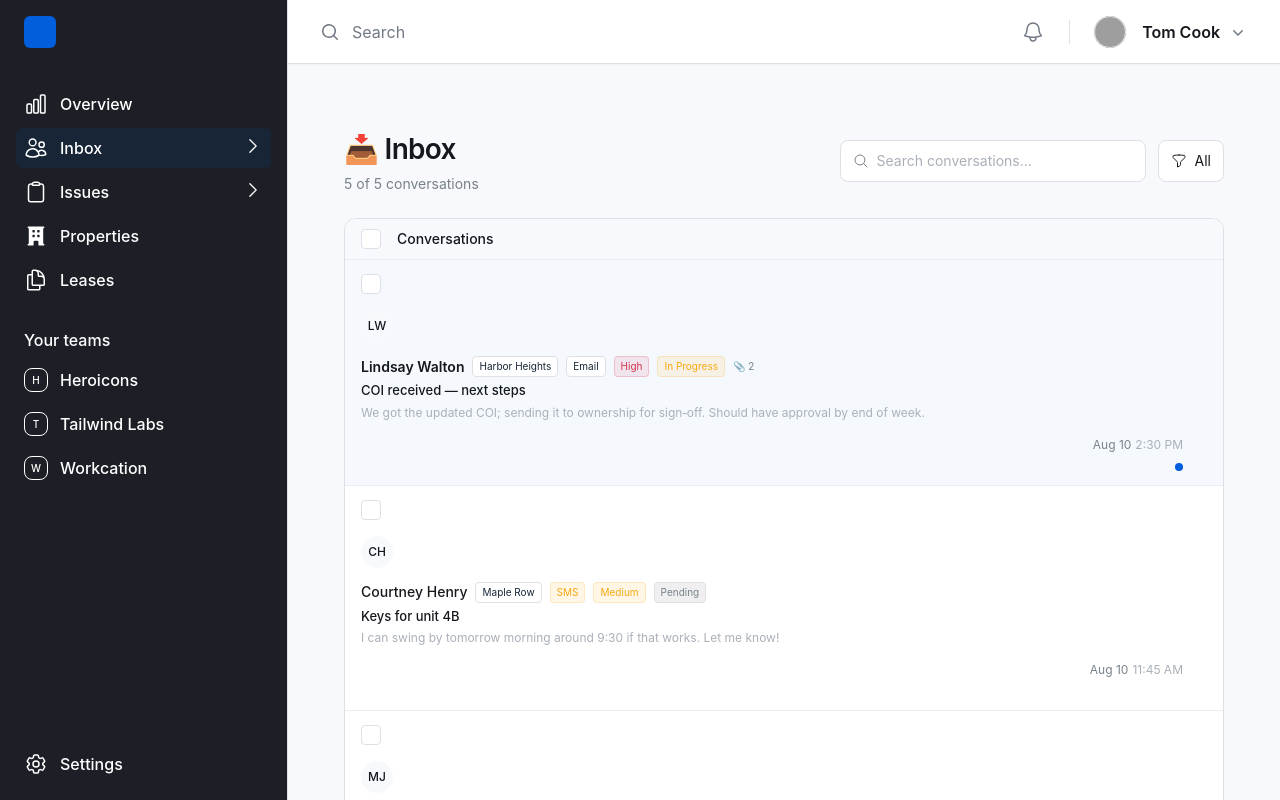
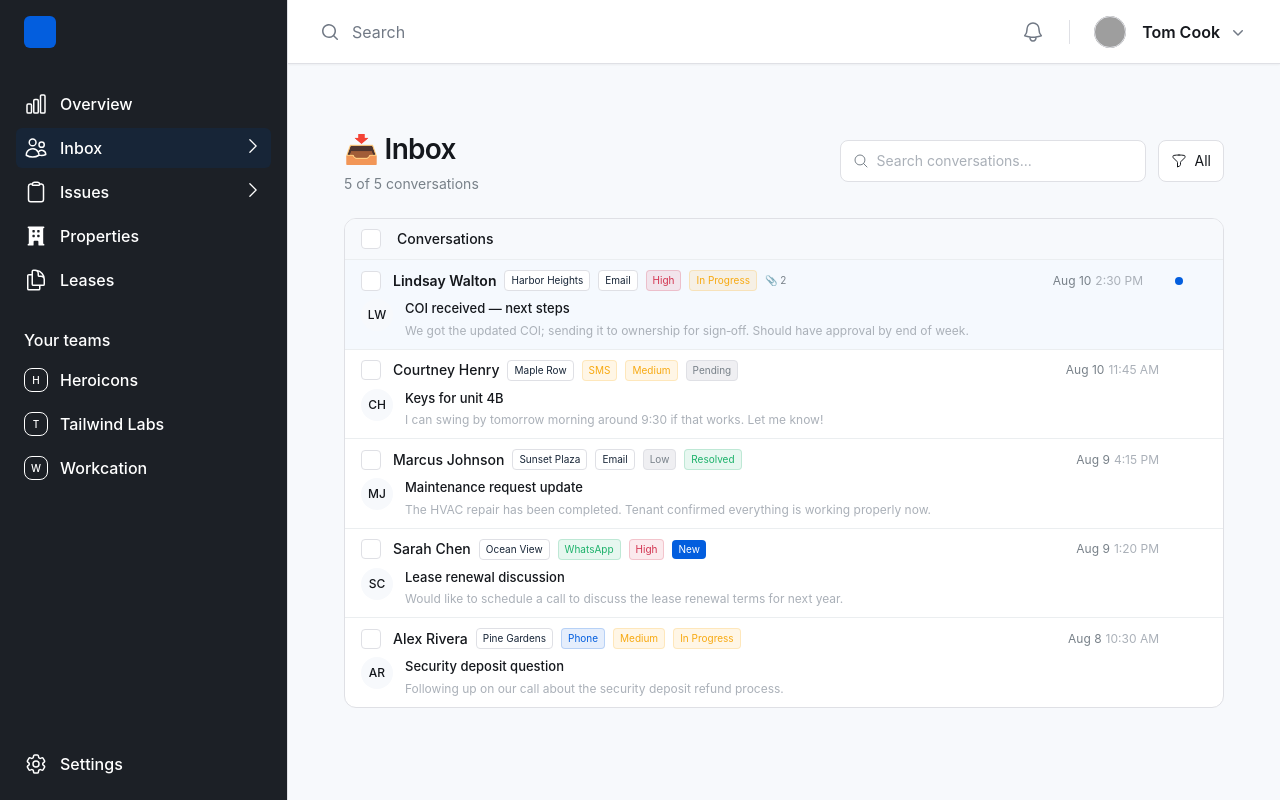
Before and after one commit to jrh275/Tailwind-Test, a Next.js app: page /inbox in a window 1280 px wide. Shown: the top 800 px of the page. Built offline with nearby package versions, Linux system fonts and the light colour scheme; grey boxes are pictures that could not be loaded.

Commit message:
Inbox change

```diff
--- a/src/app/(app)/inbox/page.tsx
+++ b/src/app/(app)/inbox/page.tsx
@@ -345,31 +345,27 @@ export default function InboxPage() {
           {filteredThreads.map((thread) => (
             <li key={thread.id} className="group">
               <div
-                className={`grid grid-cols-[auto,auto,1fr,auto] items-start gap-3 px-4 py-2.5 hover:bg-base-faint ${
+                className={`space-y-2 px-4 py-2.5 hover:bg-base-faint ${
                   thread.unread ? "bg-[rgba(3,94,222,0.04)]" : ""
                 } ${selectedThreads.has(thread.id) ? "bg-brand-royal/5" : ""}`}
               >
+                {/* Top row: checkbox + name/badges + actions */}
+                <div className="flex items-center justify-between gap-3">
+                  <div className="flex items-center gap-3">
                     {/* Checkbox */}
                     <button
                       onClick={() => toggleThreadSelection(thread.id)}
-                  className="mt-1 flex h-5 w-5 items-center justify-center rounded border border-base-cloudy bg-base-white hover:bg-base-faint"
+                      className="flex h-5 w-5 items-center justify-center rounded border border-base-cloudy bg-base-white hover:bg-base-faint"
                     >
                       {selectedThreads.has(thread.id) && (
                         <CheckIcon className="h-3 w-3 text-brand-royal" />
                       )}
                     </button>
 
-                {/* Avatar */}
-                <div className="mt-1 flex h-8 w-8 items-center justify-center rounded-full bg-base-faint text-xs font-medium text-typography-midnight">
-                  {initials(thread.from)}
-                </div>
-
-                {/* Content */}
-                <div className="min-w-0 space-y-1 pt-0.5">
-                  {/* Header row */}
+                    {/* Name and badges */}
                     <div className="flex items-center gap-2">
                       <span
-                      className={`truncate text-sm ${
+                        className={`text-sm ${
                           thread.unread ? "font-semibold" : "font-medium"
                         } text-typography-midnight`}
                       >
@@ -416,20 +412,9 @@ export default function InboxPage() {
                         </span>
                       )}
                     </div>
-
-                  {/* Subject */}
-                  <div className="truncate text-[13px] font-medium text-typography-midnight">
-                    {thread.subject}
                   </div>
 
-                  {/* Snippet */}
-                  <p className="truncate text-xs text-typography-rainy">
-                    {thread.snippet}
-                  </p>
-                </div>
-
-                {/* Right column */}
-                <div className="mt-1 flex flex-col items-end gap-1.5">
+                  {/* Right actions */}
                   <div className="flex items-center gap-2">
                     <span className="whitespace-nowrap text-xs text-typography-foggy">
                       {thread.date}
@@ -450,9 +435,7 @@ export default function InboxPage() {
                         <StarIcon className="h-4 w-4 text-typography-foggy hover:text-contextual-pumpkin" />
                       )}
                     </button>
-                  </div>
 
-                  <div className="flex items-center gap-2">
                     {thread.unread && (
                       <span className="h-2 w-2 rounded-full bg-brand-royal" />
                     )}
@@ -460,6 +443,27 @@ export default function InboxPage() {
                     <button className="opacity-0 group-hover:opacity-100 transition-opacity">
                       <EllipsisHorizontalIcon className="h-4 w-4 text-typography-foggy hover:text-typography-midnight" />
                     </button>
+                  </div>
+                </div>
+
+                {/* Bottom row: avatar + subject + snippet */}
+                <div className="flex items-start gap-3">
+                  {/* Avatar */}
+                  <div className="flex h-8 w-8 items-center justify-center rounded-full bg-base-faint text-xs font-medium text-typography-midnight">
+                    {initials(thread.from)}
+                  </div>
+
+                  {/* Content */}
+                  <div className="min-w-0 space-y-1">
+                    {/* Subject */}
+                    <div className="truncate text-[13px] font-medium text-typography-midnight">
+                      {thread.subject}
+                    </div>
+
+                    {/* Snippet */}
+                    <p className="truncate text-xs text-typography-rainy">
+                      {thread.snippet}
+                    </p>
                   </div>
                 </div>
               </div>
```
Lines whose indentation alone changed are shown as unchanged.
